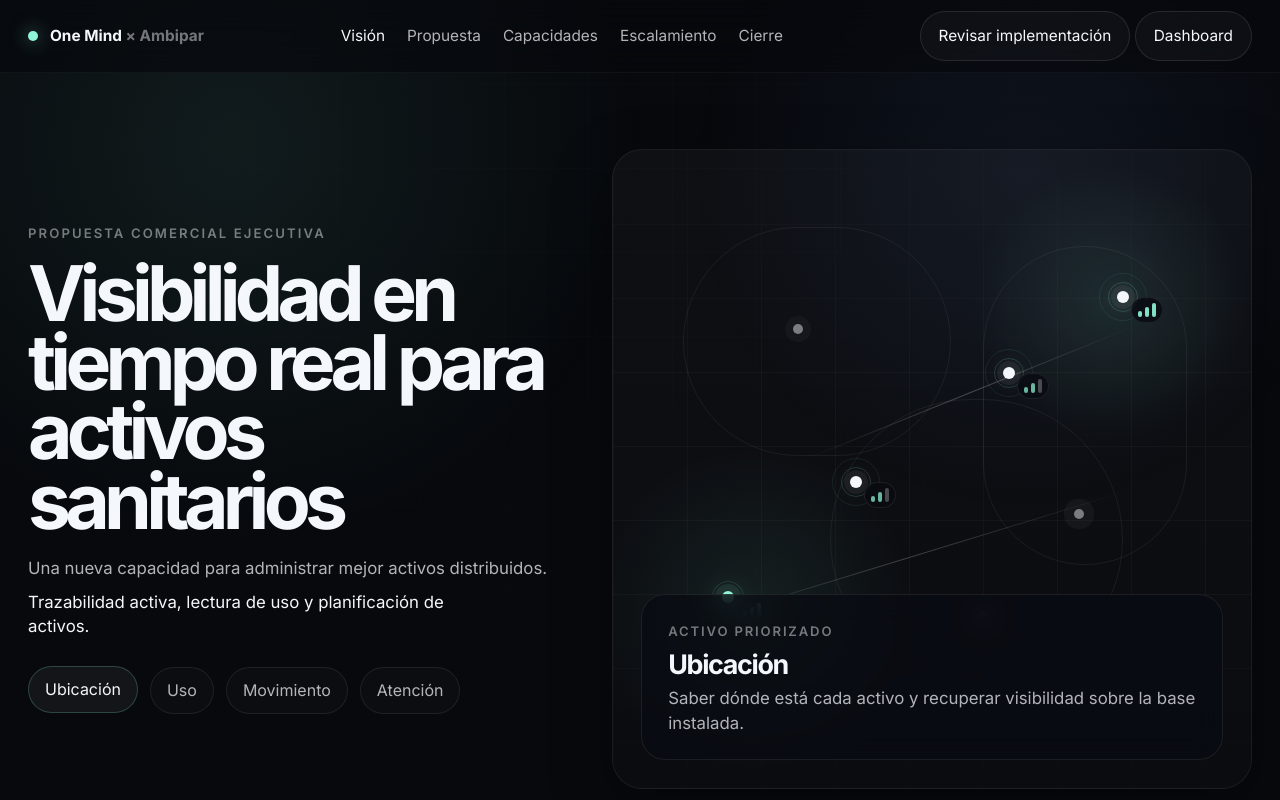
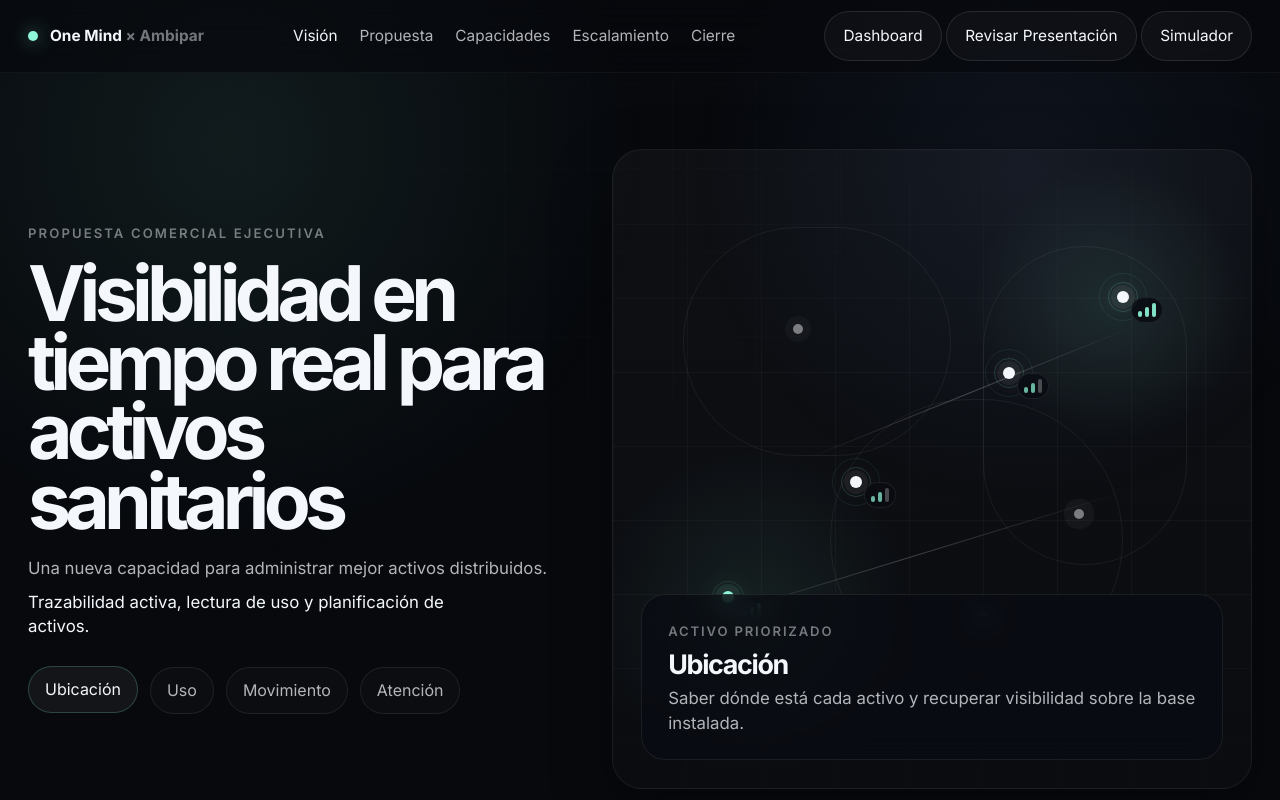
Before and after one commit to rossricardo-droid/Ambipar, a plain HTML site: page index.html in a window 1280 px wide. Shown: the top 800 px of the page. Drawn offline with Linux system fonts and the light colour scheme.

Commit message:
Update index.html

```diff
--- a/index.html
+++ b/index.html
@@ -35,9 +35,11 @@
       </nav>
 
       <div class="topbar__actions">
-        <a class="topbar__cta" href="#closing">Revisar implementación</a>
         <a class="topbar__cta topbar__cta--accent" href="https://onemind.works/lab/ambipar" target="_blank" rel="noopener noreferrer">Dashboard</a>
+        <a class="topbar__cta" href="propuesta2.html">Revisar Presentación</a>
+        <a class="topbar__cta topbar__cta--secondary" href="https://script.google.com/macros/s/AKfycbzYIXQwgDkEH94vIoRNijKTTqUIvH9ZO6GAl2iblJDv51n8YCJlOYWpwTbFSbtmS54i/exec" target="_blank" rel="noopener noreferrer">Simulador</a>
       </div>
+
     </div>
   </header>
 
```
